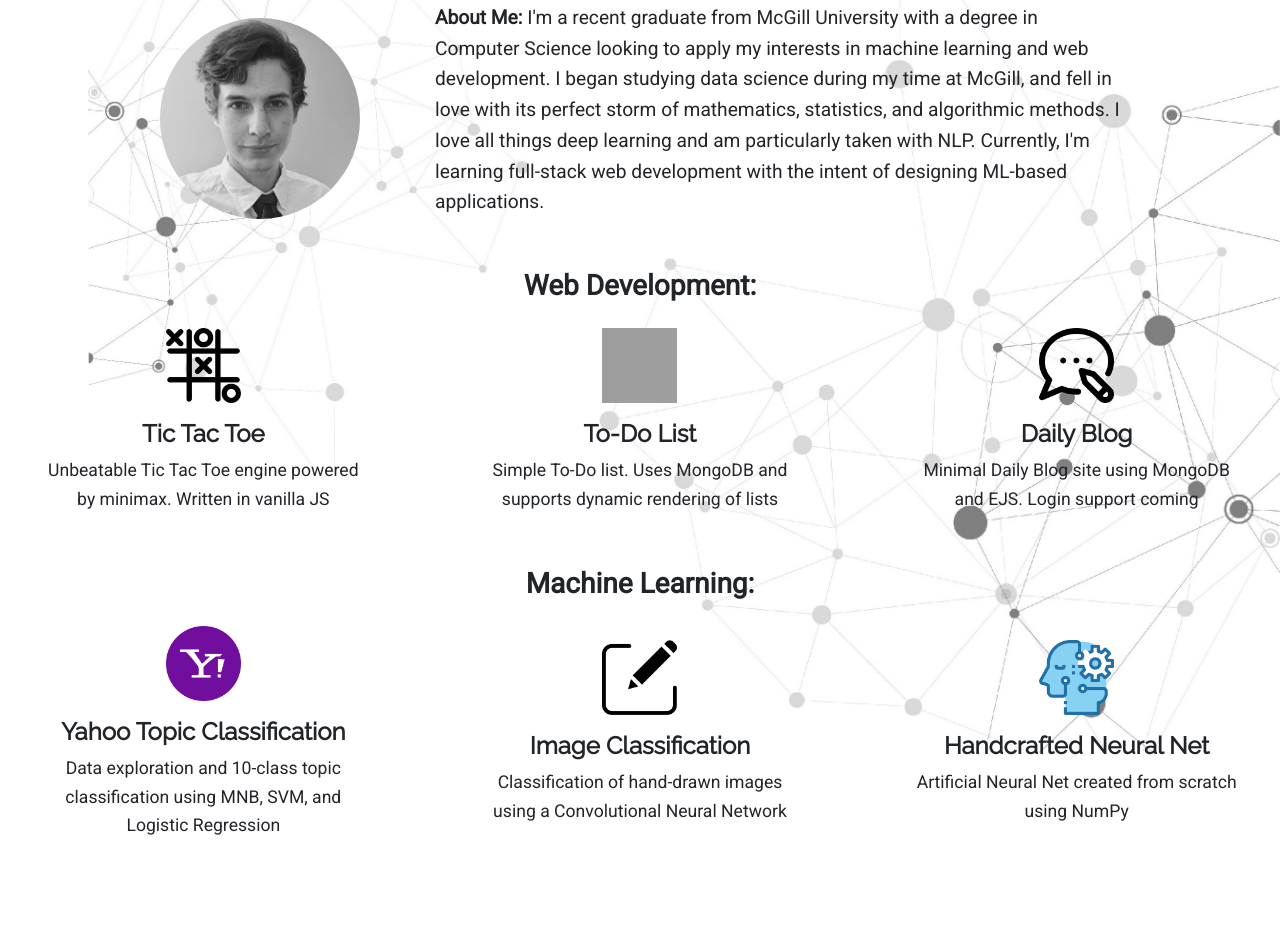
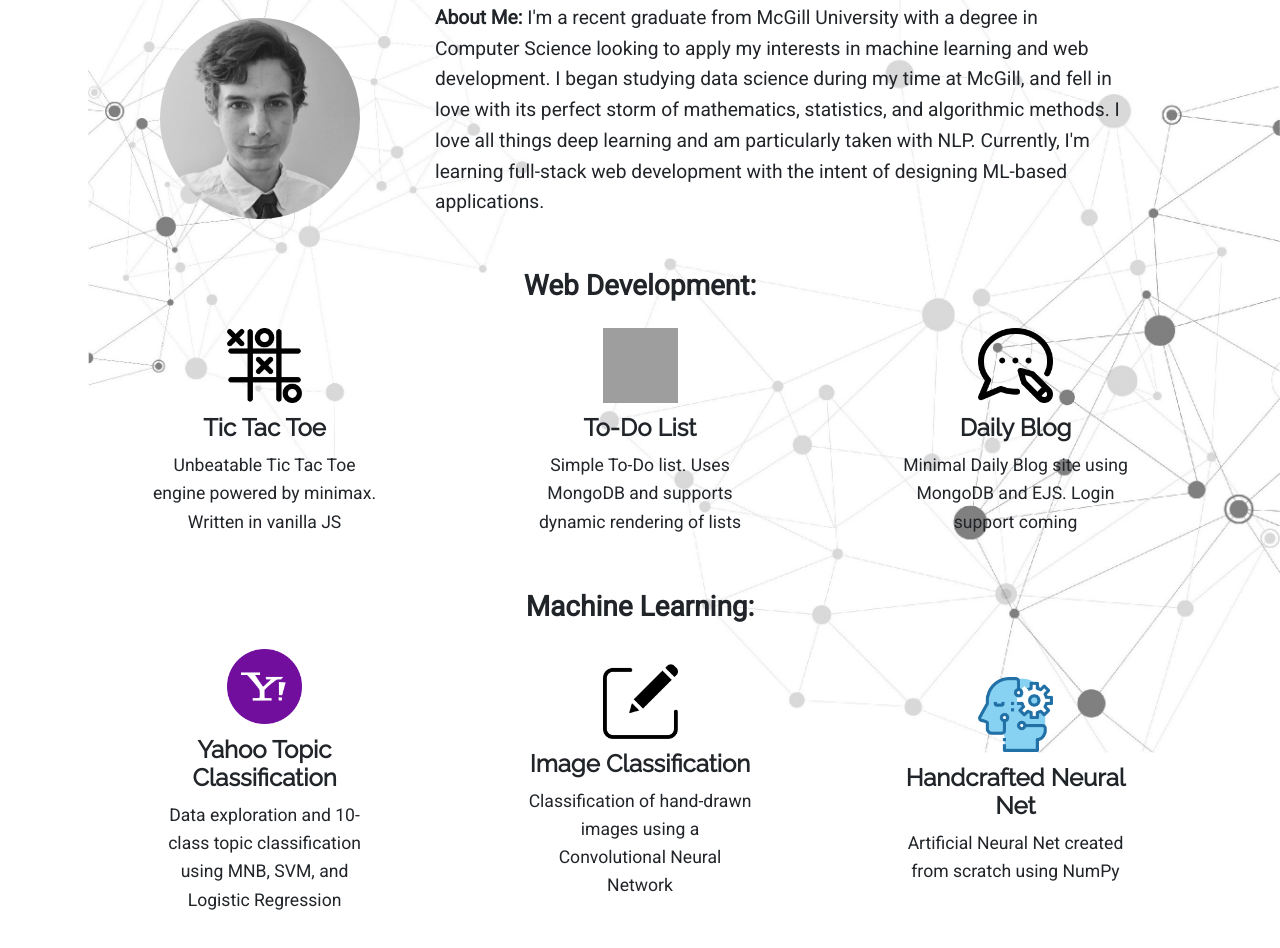
Before and after one commit to gclluch/MySite, a plain HTML site: page index.html in a window 1280 px wide. Shown: the part 847-1795 px from the top of the page. Before the commit the page ends 1740 px from the top, so only its background shows below. Drawn offline with nearby package versions, Linux system fonts and the light colour scheme; grey boxes are pictures that could not be loaded.

Commit message:
increased margins on projects

```diff
--- a/css/styles.css
+++ b/css/styles.css
@@ -138,10 +138,12 @@ video {
 
 .row {
   padding-bottom: 3%;
+  margin-left: 6%;
+  margin-right: 6%;
 }
 
 .box {
-  width: 25%;
+  width: 20%;
   margin: auto;
   text-align: center;
 }
```
